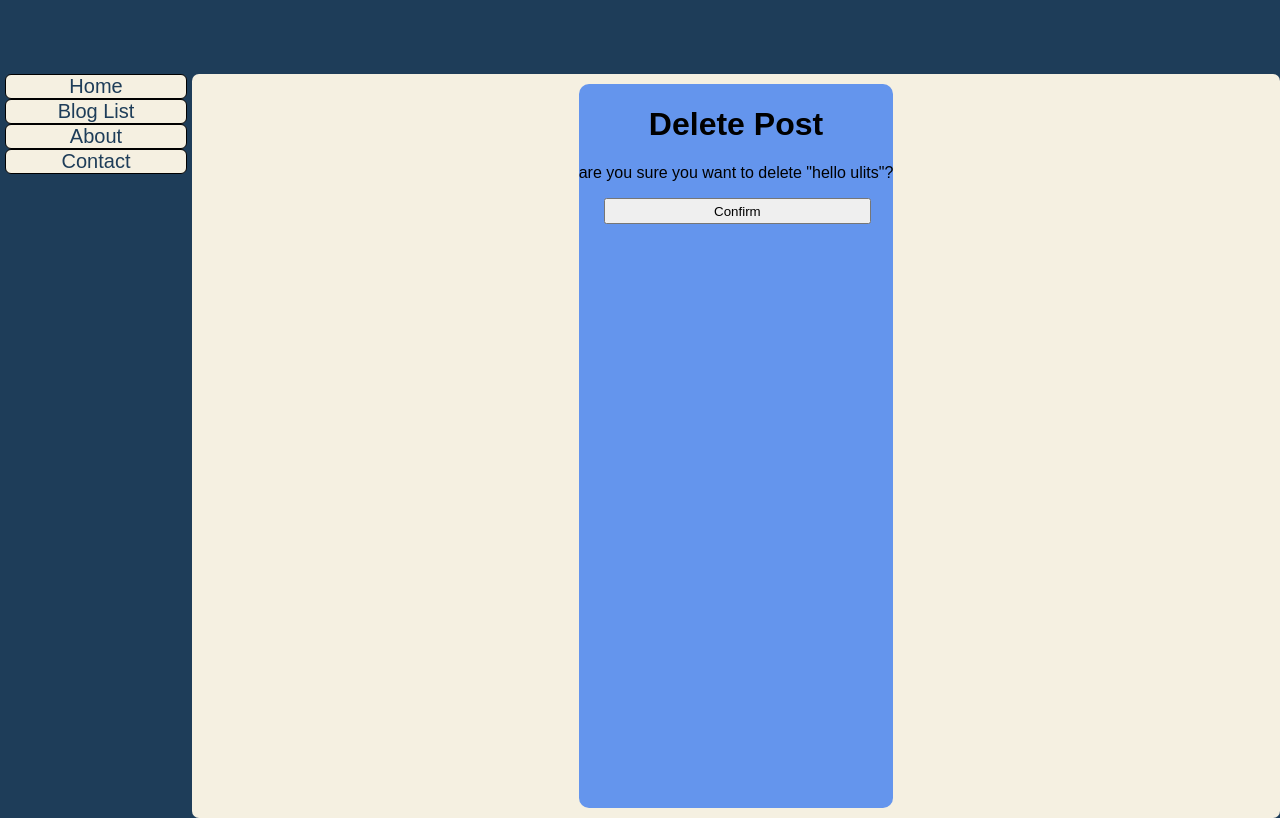
After one commit to rexler05/activity-4, a Django app: page /blog/2/delete in a window 1280 px wide. The commit adds this page. Run offline with Django 5.2, Linux system fonts and the light colour scheme; data comes from the database, SQL or seed files in the repository; both versions use the stored data as it was after the commit.

Commit message:
puting a crud and also temporary designs

```diff
--- /dev/null
+++ b/app/templates/app/blog_delete.html
@@ -0,0 +1,17 @@
+{% extends 'app/base.html'%}
+{% load static %}
+{% block content%}
+<div class="create-container">
+<div class="form-container">
+       <h1>Delete Post</h1>
+    <form action ="{% url 'blog_delete' object.pk %}" method="post">
+      {% csrf_token %}
+      <p> are you sure you want to delete "{{post.title}}"?</p>
+      <input type="submit" value="Confirm">
+    </form>
+</div>
+
+</div>
+
+
+{% endblock content%}
--- a/app/templates/app/blog_detail.html
+++ b/app/templates/app/blog_detail.html
@@ -3,10 +3,14 @@
 {% block content%}
 
     <div class="post-box">
+               <a href="{% url 'blog_update' post.pk %}">+ Edit Blog</a>
       <div class="post-entry">
         <h2><a href=" ">{{post.title}}</a></h2>
       </div>
       <p>{{post.body}}</p>
+
+        <a style="float:right" href="{% url 'blog_delete' post.pk %}">- Delete Blog</a>
     </div>
 
+
 {% endblock content%}
--- a/app/urls.py
+++ b/app/urls.py
@@ -1,5 +1,7 @@
 from django.urls import path
-from .views import HomePageView, AboutPageView, ContactPageView, BlogListView, BlogDetailView, BlogCreateView
+from .views import HomePageView, AboutPageView, ContactPageView, BlogListView, BlogDetailView, BlogCreateView, \
+    BlogUpdateView, BlogDeleteView
+
 
 urlpatterns = [
     path('', HomePageView.as_view(), name='home'),
@@ -8,6 +10,8 @@ urlpatterns = [
     path('blog/', BlogListView.as_view(), name='blog'),
     path('blog/<int:pk>', BlogDetailView.as_view(), name='blog_detail'),
     path('blog/create', BlogCreateView.as_view(), name='blog_create'),
+    path('blog/<int:pk>/edit', BlogUpdateView.as_view(), name='blog_update'),
+    path('blog/<int:pk>/delete', BlogDeleteView.as_view(), name='blog_delete'),
 
 
 ]
--- a/app/views.py
+++ b/app/views.py
@@ -1,6 +1,9 @@
+from audioop import reverse
+
 from django.shortcuts import render
+from django.urls import reverse_lazy
 from django.views.generic import TemplateView, ListView, DetailView
-from django.views.generic.edit import CreateView
+from django.views.generic.edit import CreateView, UpdateView, DeleteView
 from .models import Post
 
 
@@ -27,3 +30,13 @@ class BlogCreateView(CreateView):
     model = Post
     fields = ['title', 'author', 'body']
     template_name = 'app/blog_create.html'
+
+class BlogUpdateView(UpdateView):
+    model = Post
+    fields = ['title', 'author', 'body']
+    template_name = 'app/blog_update.html'
+
+class BlogDeleteView(DeleteView):
+    model = Post
+    template_name = 'app/blog_delete.html'
+    success_url = reverse_lazy('blog')
--- a/static/css/base.css
+++ b/static/css/base.css
@@ -104,15 +104,17 @@ text-align: center;
 .create-container{
   display: flex;
   justify-content: center;
+  margin:auto;
   height: 100%;
   width: 100%;
+
 }
 
 .form-container{
-  margin: 60px;
-  height: 85%;
-  width: 35%;
   background-color: cornflowerblue;
+  margin: 10px;
+  border-radius: 10px;
+
 
 }
 
@@ -135,12 +137,14 @@ text-align: center;
 
 
 
-.form-container  select,textarea {
+.form-container  textarea {
   margin-left:25px;
-  text-align: center;
   width: 85%;
 
 }
-.form-container input{
-    margin-left:25px;
+.form-container input, select{
+   text-align: center;
+  height:26px;
+  margin-left:25px;
+  width: 85%;
 }
```
Also changed, not shown: app/templates/app/blog_update.html (added, +17 -0 lines), db.sqlite3.
